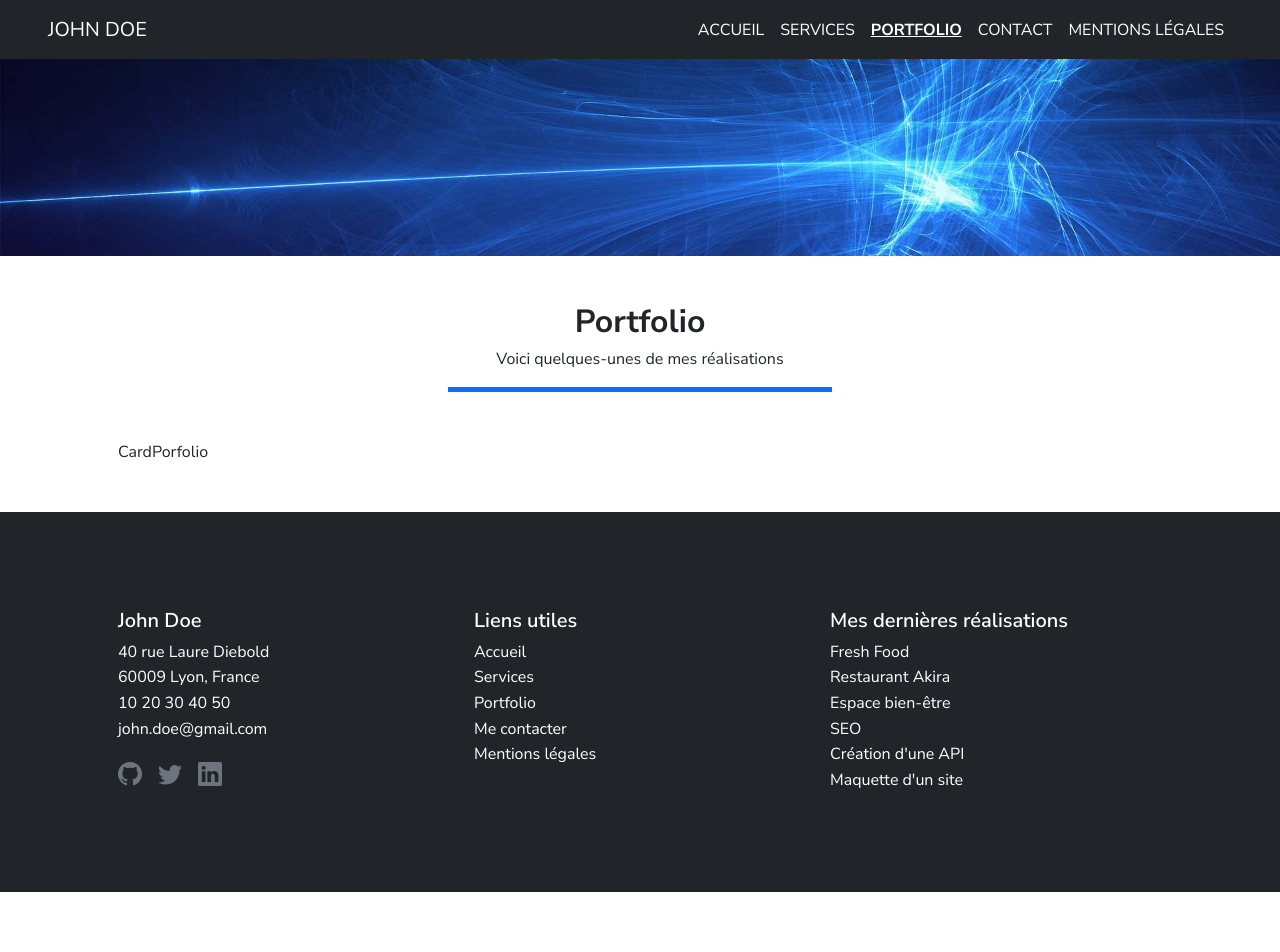
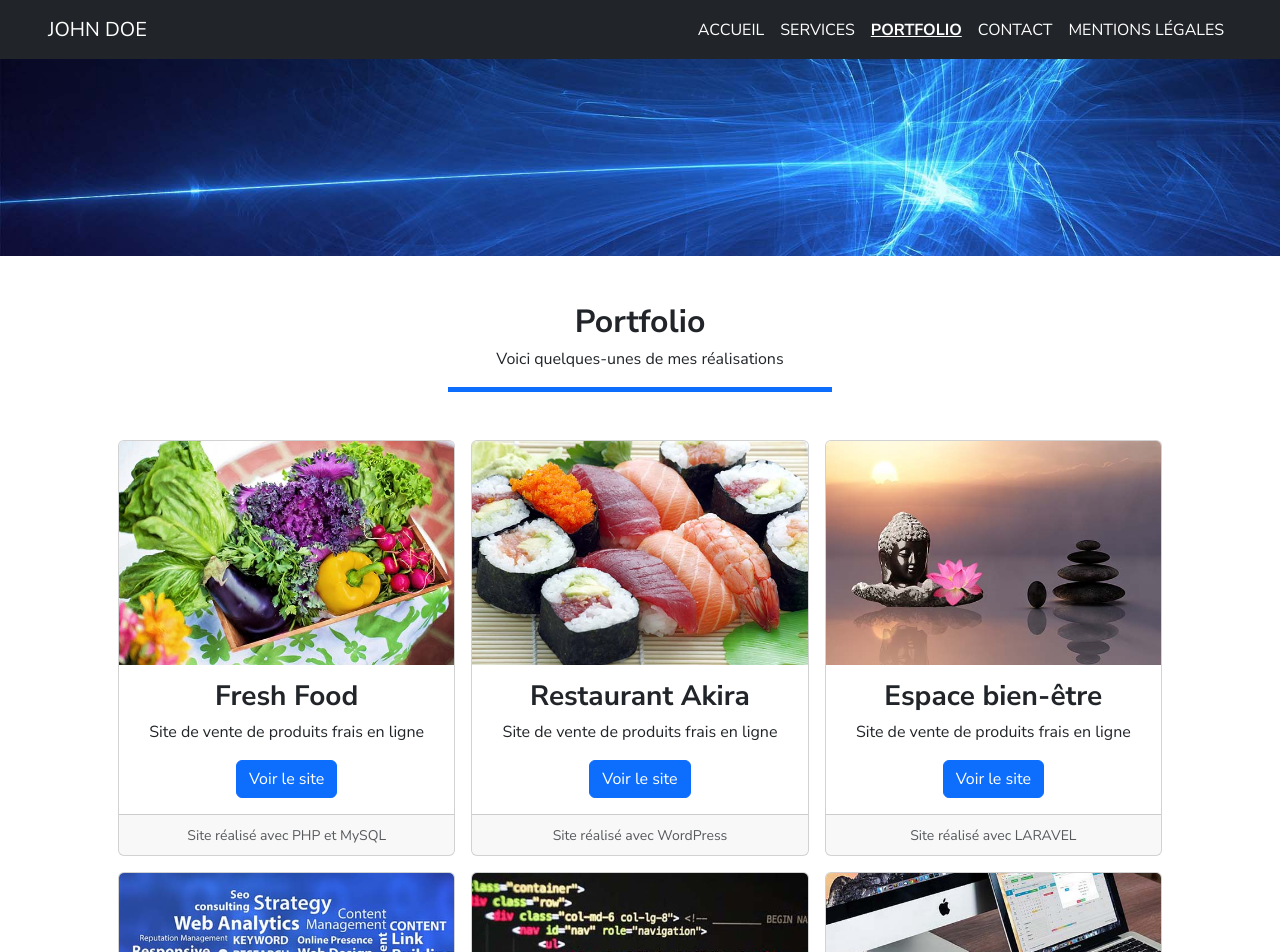
Before and after one commit to cedrickernec/kernec-cedric-devoir-5-portfolio-react, a React (Vite) app: page /portfolio in a window 1280 px wide. Shown: the top 952 px of the page. Before the commit the page ends 892 px from the top, so only its background shows below. Built offline with nearby package versions, Linux system fonts and the light colour scheme.

Commit message:
feature(portfolio): création de la page portfolio + data project

```diff
--- a/src/components/ui/CardPortfolio.jsx
+++ b/src/components/ui/CardPortfolio.jsx
@@ -1,5 +1,35 @@
+import { portfolioProjects } from "../../data/projects";
+
 export default function CardPorfolio() {
   return (
-    <div>CardPorfolio</div>
+    <div class="row row-cols-1 row-cols-md-3 g-3">
+      {portfolioProjects.map((project) => (
+        <div class="col" key={project.id}>
+          <div class="card h-100 text-center card-hover">
+            <img
+              src={project.image}
+              class="card-img-top"
+              alt={project.title}/>
+
+            <div class="card-body">
+              <h3 class="card-title fw-bold">{project.title}</h3>
+              <p class="card-text">{project.description}</p>
+              <a
+                type="button"
+                href={project.link || "#"}
+                className="btn btn-primary"
+                target="_blank"
+                rel="noopenner noreferrer">
+                Voir le site
+              </a>
+            </div>
+
+            <div class="card-footer">
+              <small class="text-body-secondary">{project.footer}</small>
+            </div>
+          </div>
+        </div>
+      ))}
+    </div>
   )
 }
--- /dev/null
+++ b/src/data/projects.js
@@ -0,0 +1,57 @@
+import project1 from "../assets/images/portfolio/fresh-food.jpg";
+import project2 from "../assets/images/portfolio/restaurant-japonais.jpg";
+import project3 from "../assets/images/portfolio/espace-bien-etre.jpg";
+import project4 from "../assets/images/portfolio/seo.jpg";
+import project5 from "../assets/images/portfolio/coder.jpg";
+import project6 from "../assets/images/portfolio/screens.jpg";
+
+export const portfolioProjects = [
+    {
+        id: 1,
+        image: project1,
+        title: "Fresh Food",
+        description: "Site de vente de produits frais en ligne",
+        link: "",
+        footer: "Site réalisé avec PHP et MySQL"
+    },
+    {
+        id: 2,
+        image: project2,
+        title: "Restaurant Akira",
+        description: "Site de vente de produits frais en ligne",
+        link: "",
+        footer: "Site réalisé avec WordPress"
+    },
+    {
+        id: 3,
+        image: project3,
+        title: "Espace bien-être",
+        description: "Site de vente de produits frais en ligne",
+        link: "",
+        footer: "Site réalisé avec LARAVEL"
+    },
+    {
+        id: 4,
+        image: project4,
+        title: "SEO",
+        description: "Amélioration du référencement d'un site e-commerce",
+        link: "",
+        footer: "Utilisation des outils SEO"
+    },
+    {
+        id: 5,
+        image: project5,
+        title: "Création d'une API",
+        description: "Création d'une API RESTFULL publique",
+        link: "",
+        footer: "PHP -SYMFONY"
+    },
+    {
+        id: 6,
+        image: project6,
+        title: "Maquette d'un site web",
+        description: "Création du prototype d'un site",
+        link: "",
+        footer: "Réalisé avec FIGMA"
+    }
+]
--- a/src/pages/Portfolio.jsx
+++ b/src/pages/Portfolio.jsx
@@ -2,10 +2,11 @@ import banner from "../assets/images/banner.jpg";
 import Container from "../components/common/Container";
 import SectionDivider from "../components/common/SectionDivider";
 import CardPorfolio from "../components/ui/CardPortfolio";
+import "../styles/portfolio.css";
 
 export default function Portfolio() {
   return (
-    <>
+    <div id="portfolio-page">
       <img
       src={banner}
       alt="Bannière bleue abstraite pour la page Portfolio"
@@ -14,7 +15,7 @@ export default function Portfolio() {
       <Container aria-labelledby="portfolio-title">
 
         <h1
-        id="porfolio-title"
+        id="portfolio-title"
         className="visually-hidden">
           Section Portfolio du site
         </h1>
@@ -26,6 +27,6 @@ export default function Portfolio() {
 
         <CardPorfolio/>
       </Container>
-    </>
+    </div>
   )
 }
--- /dev/null
+++ b/src/styles/portfolio.css
@@ -0,0 +1,7 @@
+/* ==========================================
+   PORTFOLIO STYLES
+============================================= */
+
+#portfolio-page .btn-primary:hover {
+    filter: brightness(150%);
+}
```
Also changed, not shown: 1 other file (tests, documents, lock files or other folders).
